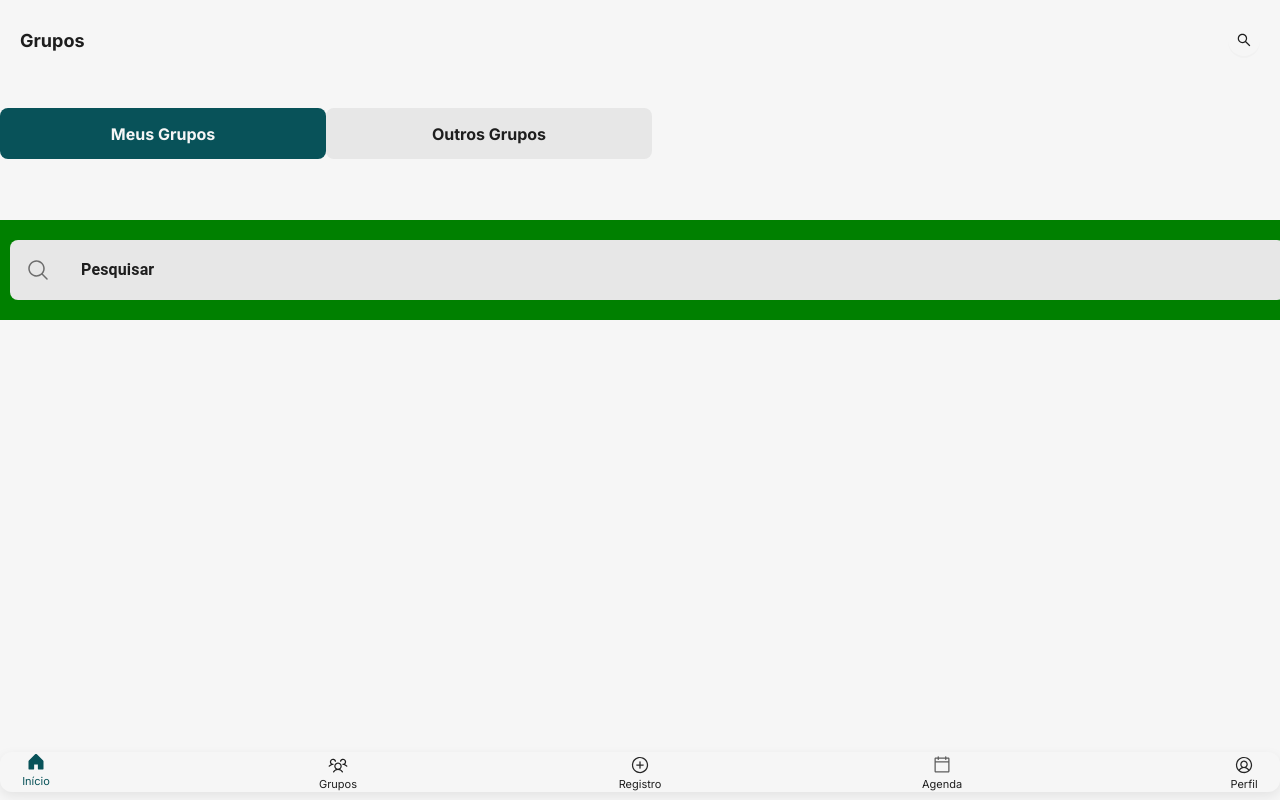
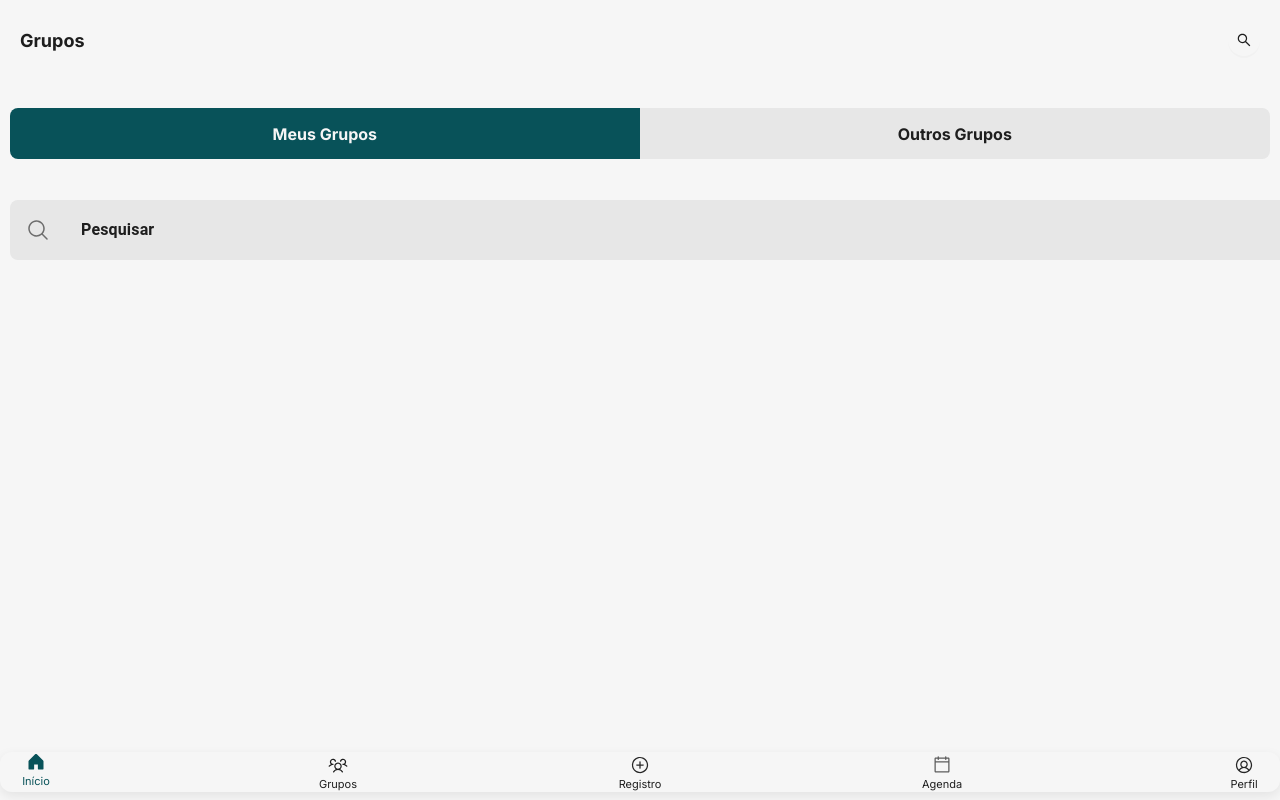
Before and after one commit to Move-HandsOn/move-frontend, a React (Vite) app: page /groups in a window 1280 px wide. Built offline with nearby package versions, Linux system fonts and the light colour scheme.

Commit message:
feat: criação da page de grupos. Ainda faltam os componentes list de RectanguleGroup, ListMyGroups e ListOtherGroups.

```diff
--- a/src/pages/Groups/Groups.module.css
+++ b/src/pages/Groups/Groups.module.css
@@ -5,14 +5,26 @@
     align-items: center;
     flex-direction: column;
     position: relative;
-    background-color: red;
   }
 
 .button_container {
   width: 100%;
-  height: 140px;
+  height: 100px;
   display: flex;
   flex-direction: row;
+  padding: 0 0.625rem;
+}
+
+.button_container button {
+ width: 40.27rem;
+}
+
+.button_container button:first-child {
+  border-radius: 8px 0 0 8px;
+}
+
+.button_container button:last-child {
+  border-radius: 0 8px 8px 0;
 }
 
 .nav_container {
@@ -22,7 +34,6 @@
   align-items: flex-start;
   justify-content: center;
   flex-direction: column;
-  background-color: green;
   padding: 10px 10px;
 }
 
@@ -30,7 +41,6 @@
   position: static;
   right: auto;
   margin: 0;
-  width: 1275px;
-  height: 60px;
-
+  width: 79.9rem;
+  height: 3.75rem;
 }
```
